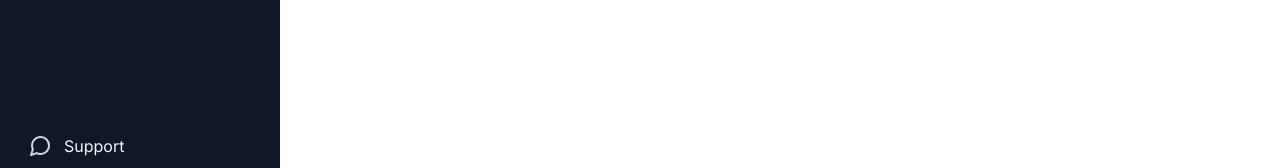
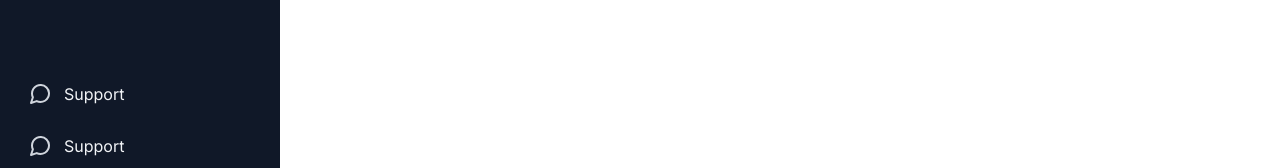
Before and after one commit to profydev/prolog-app-teewat888, a Next.js app: page /dashboard/users in a window 1280 px wide. Shown: the part 546-714 px from the top of the page. Built offline with nearby package versions, Linux system fonts and the light colour scheme.

Commit message:
Fix rotate image to the one component level

```diff
--- a/features/ui/sidebar-navigation/menu-item-button.tsx
+++ b/features/ui/sidebar-navigation/menu-item-button.tsx
@@ -21,16 +21,7 @@ export function MenuItemButton({
     <ListItem className={className}>
       <Anchor as={Button} onClick={onClick}>
         {/* eslint-disable-next-line @next/next/no-img-element */}
-        <Icon
-          src={iconSrc}
-          alt={`${text} icon`}
-          style={
-            isCollapsed
-              ? { transform: "rotate(180deg)" }
-              : { transform: "rotate(0deg)" }
-          }
-        />{" "}
-        {!isCollapsed && text}
+        <Icon src={iconSrc} alt={`${text} icon`} /> {!isCollapsed && text}
       </Anchor>
     </ListItem>
   );
--- a/features/ui/sidebar-navigation/sidebar-navigation.tsx
+++ b/features/ui/sidebar-navigation/sidebar-navigation.tsx
@@ -144,9 +144,10 @@ const LinkList = styled(List)`
   flex: 1;
 `;
 
-const CollapseMenuItem = styled(MenuItemButton)`
+const CollapseMenuItem = styled(MenuItemButton)<{ isCollapsed: boolean }>`
   display: none;
-
+  transform: ${({ isCollapsed }) =>
+    isCollapsed ? "rotate(180deg)" : "rotate(0deg)"};
   @media (min-width: ${breakpoint("desktop")}) {
     display: flex;
   }
@@ -189,11 +190,22 @@ export function SidebarNavigation() {
           </LinkList>
 
           <List>
+            <MenuItemLink
+              text="Support"
+              iconSrc="/icons/support.svg"
+              isCollapsed={isSidebarCollapsed}
+              isActive={false}
+              href="mailto:support@prolog-app.com?subject=Support Request:"
+            />
             <MenuItemButton
               text="Support"
               iconSrc="/icons/support.svg"
               isCollapsed={isSidebarCollapsed}
-              onClick={() => alert("Support")}
+              onClick={() =>
+                window.location.assign(
+                  "mailto:support@prolog-app.com?subject=Support Request:"
+                )
+              }
             />
             <CollapseMenuItem
               text="Collapse"
```
